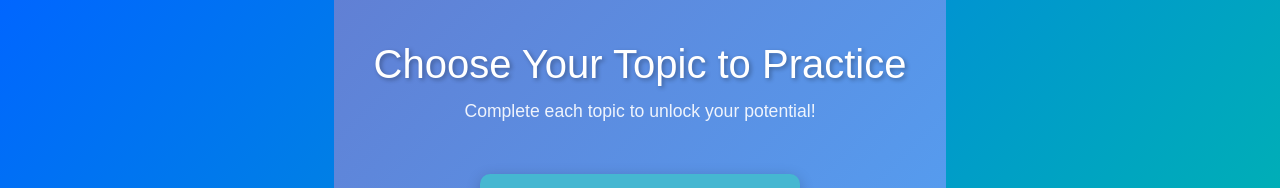
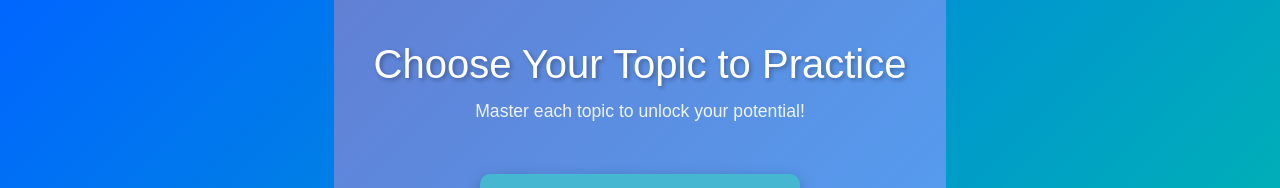
Before and after one commit to Ida-code/Student_perf, a React app in the folder src/: page /topicselection in a window 1280 px wide. Shown: the top 188 px of the page. Built offline with nearby package versions, Linux system fonts and the light colour scheme; no server answers; the HTML template or start-up script is replaced by a standard one.

Commit message:
Modified the Jenkins file and TopicSelection

```diff
--- a/src/TopicSelection.jsx
+++ b/src/TopicSelection.jsx
@@ -64,7 +64,7 @@ function TopicSelection() {
             fontSize: "1.1em",
           }}
         >
-          Complete each topic to unlock your potential!
+          Master each topic to unlock your potential!
         </p>
 
         <div
```
Also changed, not shown: 1 other file (tests, documents, lock files or other folders).
